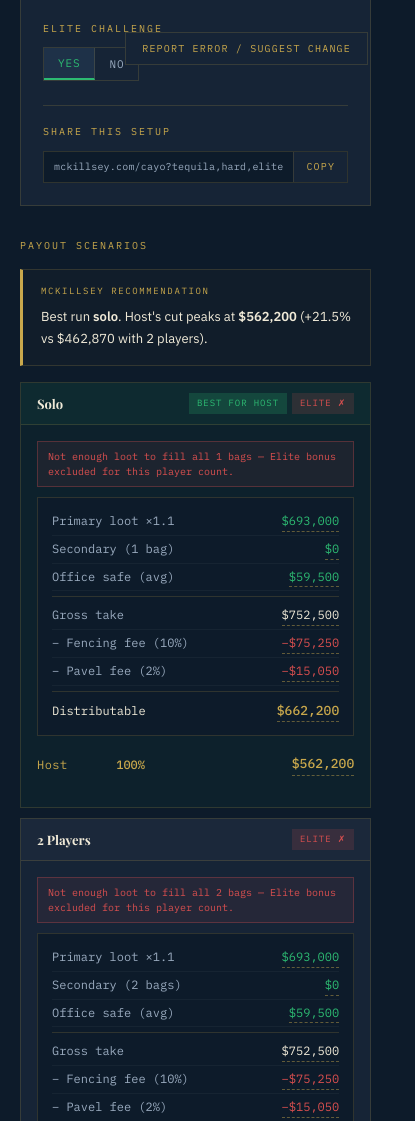
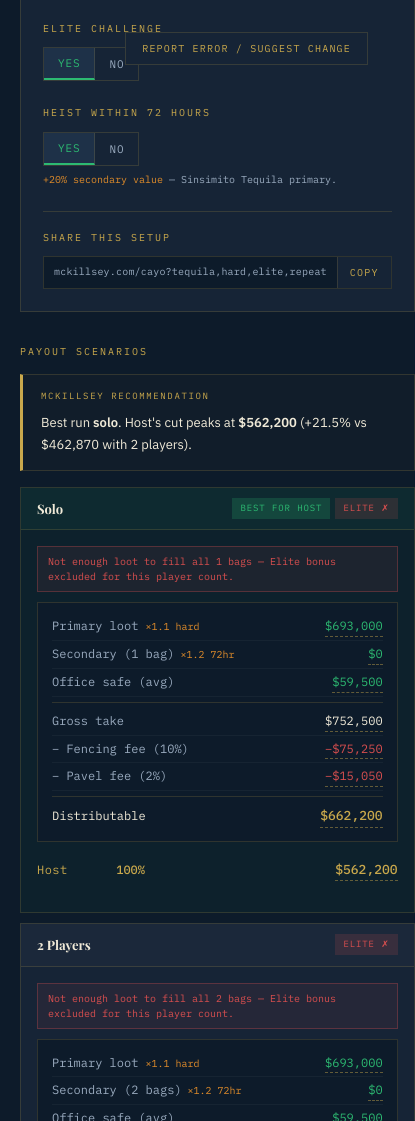
Before and after one commit to McKillsey/mckillsey, a plain HTML site: page cayo.html in a window 390 px wide. Shown: the part 757-1878 px from the top of the page, 415 px wide, since content can reach past the window. Drawn offline with nearby package versions, Linux system fonts and the light colour scheme.

Commit message:
Add files via upload

```diff
--- a/cayo.html
+++ b/cayo.html
@@ -299,6 +299,15 @@
       </div>
     </div>
 
+    <div class="input-section">
+      <span class="input-label">Heist Within 72 Hours</span>
+      <div class="toggle-group yes-no" id="repeat-group">
+        <button class="toggle-btn active" data-val="yes" onclick="setToggle('repeatHeist','yes',this)">Yes</button>
+        <button class="toggle-btn"        data-val="no"  onclick="setToggle('repeatHeist','no',this)">No</button>
+      </div>
+      <div id="repeat-buff-note" style="margin-top:6px;font-family:var(--mono);font-size:10px;color:var(--cream-dim);line-height:1.5"></div>
+    </div>
+
     <!-- SHARE LINK -->
     <div class="share-section">
       <span class="input-label">Share This Setup</span>
@@ -353,12 +362,15 @@
             <tr><td>Gold</td>    <td class="avg">$330,833</td> <td>66.7%</td> <td class="range">$328,333–$333,333</td></tr>
           </tbody>
         </table>
+        <div class="method-notes" style="margin-top:10px">
+          <p>Values shown are base averages. When the heist scope is started within 72 hours of the previous completed heist, a secondary loot buff applies — see below.</p>
+        </div>
       </div>
 
       <div class="method-section">
         <h3>Payout Formula</h3>
         <div class="method-notes">
-          <p><strong style="color:var(--cream)">Gross loot</strong> = Primary (×1.1 if Hard Mode) + optimal secondary fill across all player bags + $59,500 office safe avg (range: $20,000–$99,000).</p>
+          <p><strong style="color:var(--cream)">Gross loot</strong> = Primary (×1.1 if Hard Mode) + optimal secondary fill across all player bags (×repeat buff if applicable) + $59,500 office safe avg (range: $20,000–$99,000).</p>
           <p><strong style="color:var(--cream)">Net distributable</strong> = Gross − 10% fencing − 2% Pavel = Gross × 0.88.</p>
           <p><strong style="color:var(--cream)">Host cut</strong> = distributable × host% + elite bonus − $100,000 setup fee. Each player starts at 15%, adjustable in 5% increments, minimum 15%.</p>
           <p><strong style="color:var(--cream)">Elite Challenge</strong> adds +$50k/player (normal) or +$100k/player (hard) — applied after the split, not subject to fees. Only if all bags are full.</p>
@@ -366,9 +378,30 @@
       </div>
 
       <div class="method-section">
+        <h3>72-Hour Repeat Buff</h3>
+        <div class="method-notes">
+          <p>When a new heist scope is started within 72 hours of the previous heist completion, secondary loot values are buffed based on the primary target selected. The buff applies to all secondary loot types equally.</p>
+        </div>
+        <table class="method-table" style="margin-top:10px">
+          <thead><tr><th>Primary Target</th><th>Secondary Buff</th></tr></thead>
+          <tbody>
+            <tr><td>Sinsimito Tequila</td><td class="avg">×1.20 (+20%)</td></tr>
+            <tr><td>Ruby Necklace</td>    <td class="avg">×1.10 (+10%)</td></tr>
+            <tr><td>Bearer Bonds</td>     <td class="avg">×1.05 (+5%)</td></tr>
+            <tr><td>Pink Diamond</td>     <td class="range">No buff (×1.00)</td></tr>
+            <tr><td>Panther Statue</td>   <td class="range">No buff (×1.00)</td></tr>
+          </tbody>
+        </table>
+        <div class="method-notes" style="margin-top:10px">
+          <p>The buff does not affect the primary target value, the office safe, fencing fees, or the elite bonus — only the secondary loot collected in player bags. The "Heist Within 72 Hours" toggle above applies this multiplier to all secondary calculations. Default is Yes.</p>
+        </div>
+      </div>
+
+      <div class="method-section">
         <h3>Bag Optimizer Logic</h3>
         <div class="method-notes">
           <p>Bags filled by value density ($ per full bag): Gold ($496k) → Cocaine ($401k) → Weed ($354k) → Painting ($338k) → Cash ($324k). However, because paintings are indivisible (50% of a bag, no partial fill), a pure density sort can leave gaps that a painting would fill more profitably. The optimizer explicitly tries placing 0, 1, or 2 paintings in each bag first, fills the remainder greedily with divisible loot, and keeps whichever combination yields the highest total value.</p>
+          <p>When the 72hr buff is active, the density order and per-stack values used in the optimizer are adjusted by the buff multiplier before ranking — ensuring the optimal bag allocation is computed on buffed values, not base values.</p>
           <p>Paintings cannot be taken partially — skipped if remaining space &lt; 50%.</p>
           <p>Gold requires at least two players to collect — it is locked behind doors that cannot be opened solo. It is excluded from the Solo scenario entirely. While gold may be accessible solo via glitches, we do not model or endorse such approaches.</p>
           <p>Bags are allocated host-first as a convention — the host receives the highest-value bag. This is an arbitrary choice; there is no in-game mechanic that enforces it.</p>
@@ -428,6 +461,9 @@
   cash:     { label:'Cash',     urlKey:'cash', avgPerStack:81000,  bagFill:0.25,  canPartial:true  }
 };
 
+// Secondary loot buff when heist scoped within 72 hrs of previous completion
+const REPEAT_BUFF = { tequila:1.20, ruby:1.10, bonds:1.05, diamond:1.00, panther:1.00 };
+
 const OFFICE_SAFE  = 59500;
 const SETUP_FEE    = 100000;
 const FENCING_FEE  = 0.10;
@@ -438,7 +474,7 @@
 // ─── STATE ────────────────────────────────────────────────────────────────
 
 const state = {
-  primary:'tequila', hardMode:true, eliteSelected:true,
+  primary:'tequila', hardMode:true, eliteSelected:true, repeatHeist:true,
   loot:{ gold:0, cocaine:0, weed:0, painting:0, cash:0 },
   memberPcts:{ 2:[15], 3:[15,15], 4:[15,15,15] }
 };
@@ -456,6 +492,8 @@
   if (parts.includes('normal'))  state.hardMode = false;
   if (parts.includes('elite'))   state.eliteSelected = true;
   if (parts.includes('noelite')) state.eliteSelected = false;
+  if (parts.includes('repeat'))   state.repeatHeist = true;
+  if (parts.includes('norepeat')) state.repeatHeist = false;
   const byUrlKey = {};
   for (const [k,v] of Object.entries(SECONDARY_LOOT)) byUrlKey[v.urlKey] = k;
   for (const part of parts) {
@@ -473,6 +511,7 @@
   }
   parts.push(state.hardMode ? 'hard' : 'normal');
   parts.push(state.eliteSelected ? 'elite' : 'noelite');
+  parts.push(state.repeatHeist ? 'repeat' : 'norepeat');
   return 'mckillsey.com/cayo?' + parts.join(',');
 }
 
@@ -509,7 +548,7 @@
 
 function setToggle(key, val, btn) {
   state[key] = (val==='yes');
-  const gid = key==='hardMode' ? 'hardmode-group' : 'elite-group';
+  const gid = key==='hardMode' ? 'hardmode-group' : key==='eliteSelected' ? 'elite-group' : 'repeat-group';
   document.querySelectorAll(`#${gid} .toggle-btn`).forEach(b=>b.classList.remove('active'));
   btn.classList.add('active');
   render();
@@ -669,8 +708,9 @@
 // for each bag, then filling the remainder greedily, and keeping whichever
 // combination yields the highest value. Search space is tiny (≤3 options/bag).
 
-function fillGreedy(spaceLeft, available, exclude) {
+function fillGreedy(spaceLeft, available, exclude, buff) {
   // Fill remaining space greedily with divisible loot (paintings handled separately)
+  // buff: secondary loot value multiplier (1.0 = no buff, 1.2 = +20% from 72hr repeat)
   const DIVISIBLE_ORDER = ['gold','cocaine','weed','cash']; // density order, no paintings
   let value = 0;
   const items = [];
@@ -682,15 +722,16 @@
     const take = Math.min(rem[type], spaceLeft / loot.bagFill);
     if (take <= 0.001) continue;
     const fill = take * loot.bagFill;
-    items.push({label:loot.label, stacks:take, value:take*loot.avgPerStack, fill});
+    const itemVal = take * loot.avgPerStack * buff;
+    items.push({label:loot.label, stacks:take, value:itemVal, baseValue:take*loot.avgPerStack, fill});
     rem[type] -= take;
     spaceLeft -= fill;
-    value += take * loot.avgPerStack;
+    value += itemVal;
   }
   return {items, value, spaceUsed: items.reduce((s,i)=>s+i.fill,0), remaining:rem};
 }
 
-function optimizeBags(numPlayers, availableLoot) {
+function optimizeBags(numPlayers, availableLoot, buff=1.0) {
   const rem = {};
   for (const t of Object.keys(SECONDARY_LOOT)) rem[t] = availableLoot[t]||0;
   // Gold requires two players to collect (locked behind two-person doors) — unavailable solo
@@ -710,9 +751,9 @@
 
       // Greedy fill of remaining space with divisible loot
       const availForGreedy = {...rem, painting: 0}; // paintings already placed
-      const greedy = fillGreedy(spaceAfterPaintings, availForGreedy, null);
+      const greedy = fillGreedy(spaceAfterPaintings, availForGreedy, null, buff);
 
-      const paintingValue = p * SECONDARY_LOOT['painting'].avgPerStack;
+      const paintingValue = p * SECONDARY_LOOT['painting'].avgPerStack * buff;
       const totalValue = paintingValue + greedy.value;
 
       if (totalValue > bestValue) {
@@ -723,6 +764,7 @@
             label: SECONDARY_LOOT['painting'].label,
             stacks: p,
             value: paintingValue,
+            baseValue: p * SECONDARY_LOOT['painting'].avgPerStack,
             fill: paintingFill
           });
         }
@@ -751,7 +793,8 @@
 function calcScenario(numPlayers) {
   const target=PRIMARY_TARGETS[state.primary];
   const primaryVal=state.hardMode?target.hard:target.normal;
-  const bags=optimizeBags(numPlayers,state.loot);
+  const secBuff=state.repeatHeist ? REPEAT_BUFF[state.primary] : 1.0;
+  const bags=optimizeBags(numPlayers,state.loot,secBuff);
   const secondary=bags.reduce((s,b)=>s+b.totalValue,0);
   const gross=primaryVal+secondary+OFFICE_SAFE;
   const fencing=gross*FENCING_FEE, pavel=gross*PAVEL_FEE;
@@ -763,7 +806,7 @@
   const hostPct=100-memPcts.reduce((s,p)=>s+p,0);
   const players=[{label:'Host',pct:hostPct,isHost:true,finalPayout:distrib*hostPct/100+eliteEach-SETUP_FEE}];
   memPcts.forEach((pct,i)=>players.push({label:`Player ${i+2}`,pct,isHost:false,finalPayout:distrib*pct/100+eliteEach}));
-  return {numPlayers,primaryVal,bags,secondary,gross,fencing,pavel,distrib,allFull,eliteOk,eliteEach,hostPct,memPcts,players,hostPayout:players[0].finalPayout};
+  return {numPlayers,primaryVal,secBuff,bags,secondary,gross,fencing,pavel,distrib,allFull,eliteOk,eliteEach,hostPct,memPcts,players,hostPayout:players[0].finalPayout};
 }
 
 // ─── RENDER ───────────────────────────────────────────────────────────────
@@ -782,6 +825,20 @@
   const bestIdx=scenarios.reduce((b,sc,i)=>sc.hostPayout>scenarios[b].hostPayout?i:b,0);
   const bestSc=scenarios[bestIdx];
   const labels=['solo','with 2 players','with 3 players','with 4 players'];
+
+  // Update 72hr buff note under the toggle
+  const buffMult = REPEAT_BUFF[state.primary];
+  const buffNoteEl = document.getElementById('repeat-buff-note');
+  if (buffNoteEl) {
+    if (!state.repeatHeist) {
+      buffNoteEl.innerHTML = '';
+    } else if (buffMult === 1.0) {
+      buffNoteEl.innerHTML = '<span style="color:var(--cream-dim)">No buff — ' + PRIMARY_TARGETS[state.primary].label + ' primaries are not affected by the 72hr mechanic.</span>';
+    } else {
+      const pct = Math.round((buffMult - 1) * 100);
+      buffNoteEl.innerHTML = '<span style="color:var(--amber)">+' + pct + '% secondary value</span><span style="color:var(--cream-dim)"> — ' + PRIMARY_TARGETS[state.primary].label + ' primary.</span>';
+    }
+  }
 
   // Recommendation (verdict style) — show best vs next-best
   const sortedByHost = scenarios.slice().sort((a,b)=>b.hostPayout-a.hostPayout);
@@ -840,13 +897,21 @@
     const allItems = {};
     for (const bag of sc.bags) {
       for (const item of bag.items) {
-        if (!allItems[item.label]) allItems[item.label] = {stacks:0, value:0};
+        if (!allItems[item.label]) allItems[item.label] = {stacks:0, value:0, baseValue:0};
         allItems[item.label].stacks += item.stacks;
         allItems[item.label].value  += item.value;
+        allItems[item.label].baseValue += (item.baseValue || item.value);
       }
     }
-    const secLines = Object.entries(allItems).map(([lbl,v]) => `${fStk(v.stacks)}× ${lbl} = ${fmt(v.value)}`);
+    const hasBuff = sc.secBuff > 1.0;
+    const buffLabel = hasBuff ? ` ×${parseFloat(sc.secBuff.toFixed(2)).toString()} 72hr buff` : '';
+    const buffBadge = hasBuff ? '<span style="color:var(--amber);font-size:10px"> ×' + parseFloat(sc.secBuff.toFixed(2)).toString() + ' 72hr</span>' : '';
+    const secLines = Object.entries(allItems).map(([lbl,v]) => {
+      const baseStr = hasBuff ? ` (base ${fmt(v.baseValue)}${buffLabel})` : '';
+      return `${fStk(v.stacks)}× ${lbl} = ${fmt(v.value)}${baseStr}`;
+    });
     if (secLines.length === 0) secLines.push('No secondary loot');
+    if (hasBuff) secLines.push(`72hr buff: ×${parseFloat(sc.secBuff.toFixed(2)).toString()} (${state.primary} primary)`);
     secLines.push(`Total: ${fmt(sc.secondary)}`);
     const tip_secondary = secLines.join('\n');
 
@@ -880,11 +945,11 @@
 
     const mathBlock = `<div class="payout-math">
           <div class="math-row">
-            <span class="math-label">Primary loot${state.hardMode?' ×1.1':''}</span>
+            <span class="math-label">Primary loot${state.hardMode?' <span style="color:var(--amber);font-size:10px"> ×1.1 hard</span>':''}</span>
             <span class="math-val pos tip" id="tip-p-${np}-primary">${fmt(sc.primaryVal)}</span>
           </div>
           <div class="math-row">
-            <span class="math-label">Secondary (${np} bag${np>1?'s':''})</span>
+            <span class="math-label">Secondary (${np} bag${np>1?'s':''})${buffBadge}</span>
             <span class="math-val pos tip" id="tip-p-${np}-secondary">${fmt(sc.secondary)}</span>
           </div>
           <div class="math-row">
@@ -976,6 +1041,7 @@
 document.querySelectorAll('#primary-group .toggle-btn').forEach(b=>b.classList.toggle('active',b.dataset.val===state.primary));
 document.querySelectorAll('#hardmode-group .toggle-btn').forEach(b=>b.classList.toggle('active',(b.dataset.val==='yes')===state.hardMode));
 document.querySelectorAll('#elite-group .toggle-btn').forEach(b=>b.classList.toggle('active',(b.dataset.val==='yes')===state.eliteSelected));
+document.querySelectorAll('#repeat-group .toggle-btn').forEach(b=>b.classList.toggle('active',(b.dataset.val==='yes')===state.repeatHeist));
 for (const [t,c] of Object.entries(state.loot)) document.getElementById('loot-'+t).textContent=c;
 render();
 </script>
```
